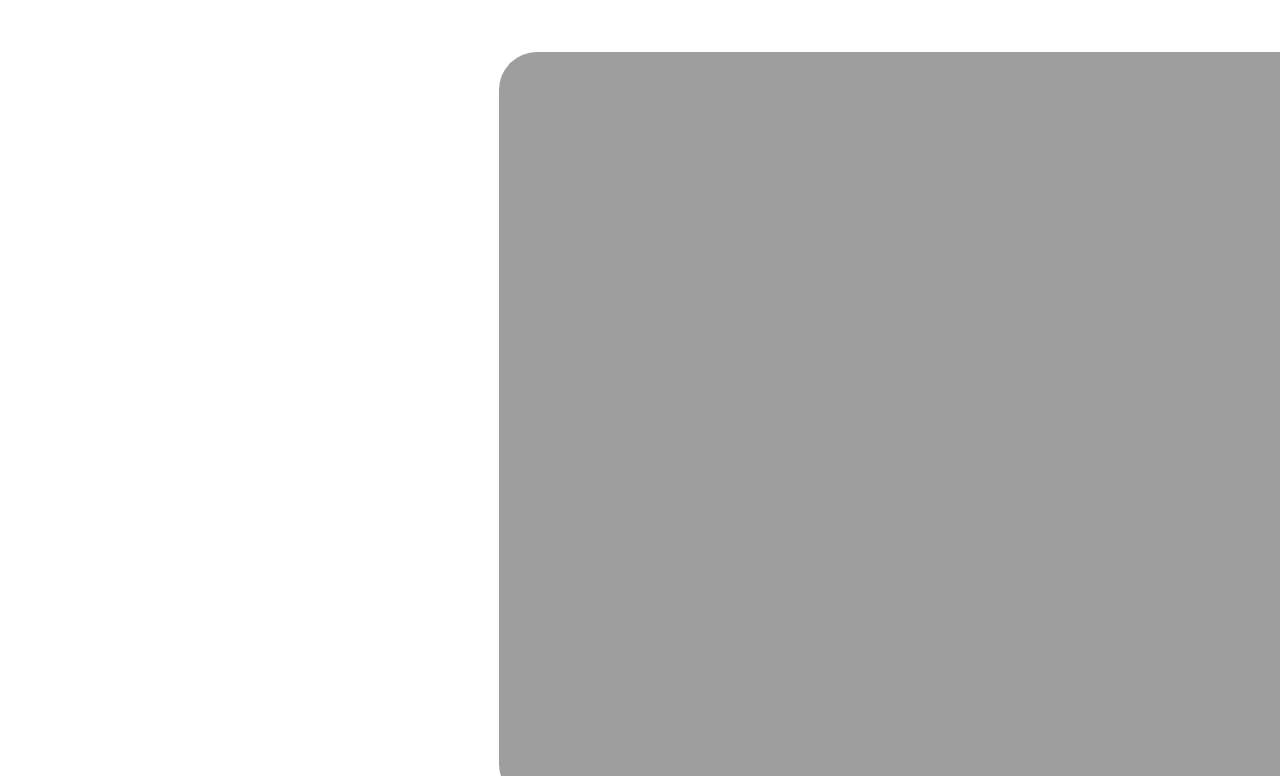
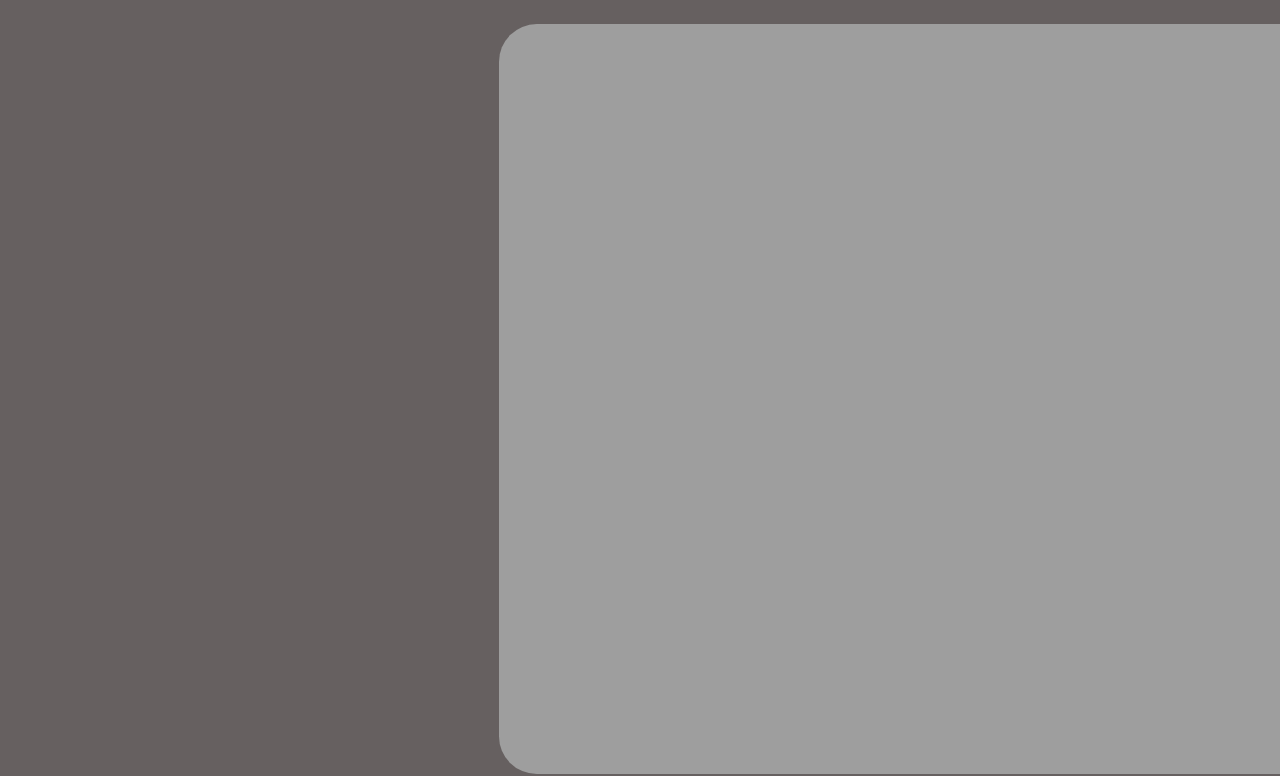
Before and after one commit to WambleDd/test2, a plain HTML site: page page/Mexique.html in a window 1280 px wide. Shown: the part 162-938 px from the top of the page. Drawn offline with Linux system fonts and the light colour scheme; the site is published under a folder, as on GitHub Pages, so addresses that start at the root find nothing.

Commit message:
Update Mexique.html

```diff
--- a/page/Mexique.html
+++ b/page/Mexique.html
@@ -5,7 +5,7 @@
     <meta http-equiv="X-UA-Compatible" content="IE=edge">
     <meta name="viewport" content="width=device-width, initial-scale=1.0">
     <title>Mexique</title>
-   <link rel="stylesheet" href="/test2/css/Page.css">
+   <link rel="stylesheet" href="../css/Page.css">
    <link rel="stylesheet" href="https://cdnjs.cloudflare.com/ajax/libs/font-awesome/4.7.0/css/font-awesome.min.css">
    <style>
     h1{
```
